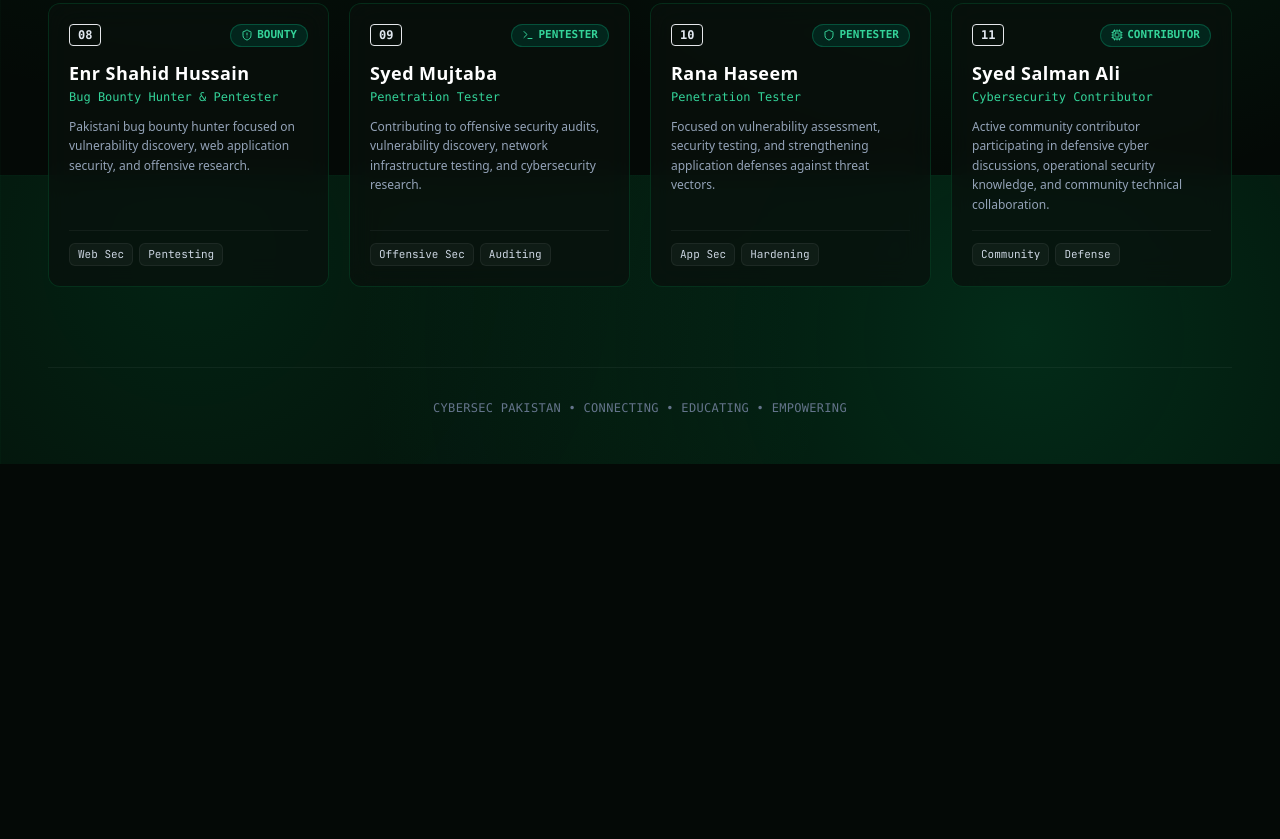
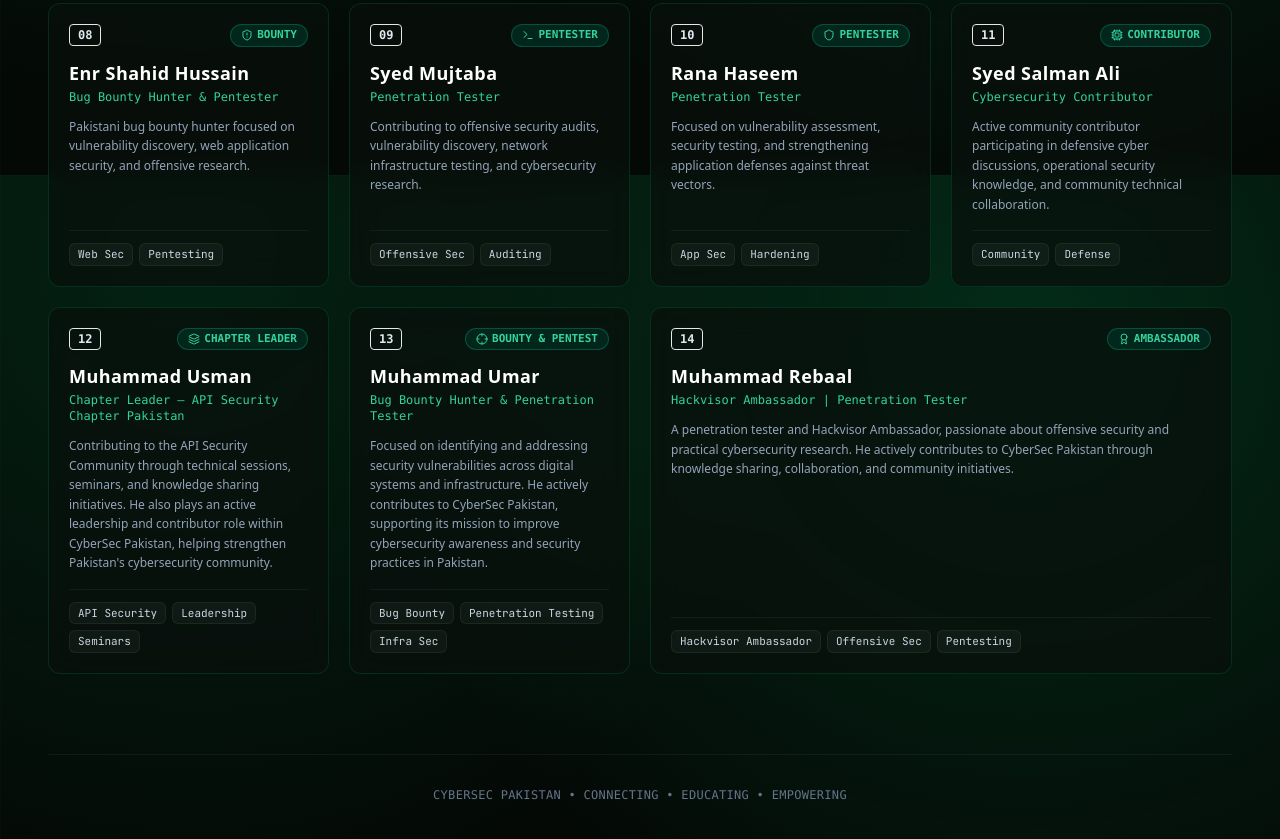
Before and after one commit to InayatHussain09/cybersec-pakistan, a plain HTML site: page index.html in a window 1280 px wide. Shown: the part 1425-2264 px from the top of the page. Before the commit the page ends 1889 px from the top, so only its background shows below. Drawn offline with nearby package versions, Linux system fonts and the light colour scheme.

Commit message:
Add Muhammad Usman, Muhammad Umar, and Muhammad Rebaal to contributors

```diff
--- a/index.html
+++ b/index.html
@@ -145,7 +145,7 @@
       <div class="h-px bg-gradient-to-r from-transparent via-emerald-500/30 to-transparent flex-grow"></div>
     </div>
 
-    <!-- BOTTOM GRID: 04 through 11 (Clean 4x2 Grid) -->
+    <!-- BOTTOM GRID: Contributors 04 through 14 -->
     <div class="grid grid-cols-1 sm:grid-cols-2 lg:grid-cols-4 gap-4 sm:gap-5">
 
       <!-- 04. H. S (Founder) -->
@@ -326,6 +326,75 @@
         </div>
       </div>
 
+      <!-- 12. Muhammad Usman (NEW) -->
+      <div class="clean-card reveal-item rounded-xl p-5 flex flex-col justify-between">
+        <div class="card-laser-line"></div>
+        <div>
+          <div class="flex items-center justify-between mb-3">
+            <span class="font-mono text-xs font-bold text-cyber-glow bg-cyber-glow/10 border border-cyber-glow/20 px-2 py-0.5 rounded">12</span>
+            <span class="inline-flex items-center gap-1 text-[11px] font-mono font-semibold uppercase text-emerald-400 bg-emerald-950/80 border border-emerald-500/30 px-2.5 py-0.5 rounded-full">
+              <i data-lucide="layers" class="w-3 h-3"></i> Chapter Leader
+            </span>
+          </div>
+          <h2 class="text-lg font-bold text-white tracking-wide">Muhammad Usman</h2>
+          <p class="text-emerald-400 text-xs font-mono font-medium mt-0.5">Chapter Leader — API Security Chapter Pakistan</p>
+          <p class="text-slate-400 text-xs mt-3 leading-relaxed">
+            Contributing to the API Security Community through technical sessions, seminars, and knowledge sharing initiatives. He also plays an active leadership and contributor role within CyberSec Pakistan, helping strengthen Pakistan's cybersecurity community.
+          </p>
+        </div>
+        <div class="mt-4 pt-3 border-t border-white/5 flex gap-1.5 flex-wrap">
+          <span class="tech-tag">API Security</span>
+          <span class="tech-tag">Leadership</span>
+          <span class="tech-tag">Seminars</span>
+        </div>
+      </div>
+
+      <!-- 13. Muhammad Umar (NEW) -->
+      <div class="clean-card reveal-item rounded-xl p-5 flex flex-col justify-between">
+        <div class="card-laser-line"></div>
+        <div>
+          <div class="flex items-center justify-between mb-3">
+            <span class="font-mono text-xs font-bold text-cyber-glow bg-cyber-glow/10 border border-cyber-glow/20 px-2 py-0.5 rounded">13</span>
+            <span class="inline-flex items-center gap-1 text-[11px] font-mono font-semibold uppercase text-emerald-400 bg-emerald-950/80 border border-emerald-500/30 px-2.5 py-0.5 rounded-full">
+              <i data-lucide="crosshair" class="w-3 h-3"></i> Bounty &amp; Pentest
+            </span>
+          </div>
+          <h2 class="text-lg font-bold text-white tracking-wide">Muhammad Umar</h2>
+          <p class="text-emerald-400 text-xs font-mono font-medium mt-0.5">Bug Bounty Hunter &amp; Penetration Tester</p>
+          <p class="text-slate-400 text-xs mt-3 leading-relaxed">
+            Focused on identifying and addressing security vulnerabilities across digital systems and infrastructure. He actively contributes to CyberSec Pakistan, supporting its mission to improve cybersecurity awareness and security practices in Pakistan.
+          </p>
+        </div>
+        <div class="mt-4 pt-3 border-t border-white/5 flex gap-1.5 flex-wrap">
+          <span class="tech-tag">Bug Bounty</span>
+          <span class="tech-tag">Penetration Testing</span>
+          <span class="tech-tag">Infra Sec</span>
+        </div>
+      </div>
+
+      <!-- 14. Muhammad Rebaal (NEW) -->
+      <div class="clean-card reveal-item rounded-xl p-5 flex flex-col justify-between sm:col-span-2 lg:col-span-2">
+        <div class="card-laser-line"></div>
+        <div>
+          <div class="flex items-center justify-between mb-3">
+            <span class="font-mono text-xs font-bold text-cyber-glow bg-cyber-glow/10 border border-cyber-glow/20 px-2 py-0.5 rounded">14</span>
+            <span class="inline-flex items-center gap-1 text-[11px] font-mono font-semibold uppercase text-emerald-400 bg-emerald-950/80 border border-emerald-500/30 px-2.5 py-0.5 rounded-full">
+              <i data-lucide="award" class="w-3 h-3"></i> Ambassador
+            </span>
+          </div>
+          <h2 class="text-lg font-bold text-white tracking-wide">Muhammad Rebaal</h2>
+          <p class="text-emerald-400 text-xs font-mono font-medium mt-0.5">Hackvisor Ambassador | Penetration Tester</p>
+          <p class="text-slate-400 text-xs mt-3 leading-relaxed">
+            A penetration tester and Hackvisor Ambassador, passionate about offensive security and practical cybersecurity research. He actively contributes to CyberSec Pakistan through knowledge sharing, collaboration, and community initiatives.
+          </p>
+        </div>
+        <div class="mt-4 pt-3 border-t border-white/5 flex gap-1.5 flex-wrap">
+          <span class="tech-tag">Hackvisor Ambassador</span>
+          <span class="tech-tag">Offensive Sec</span>
+          <span class="tech-tag">Pentesting</span>
+        </div>
+      </div>
+
     </div>
 
     <!-- Minimal Footer -->
```
